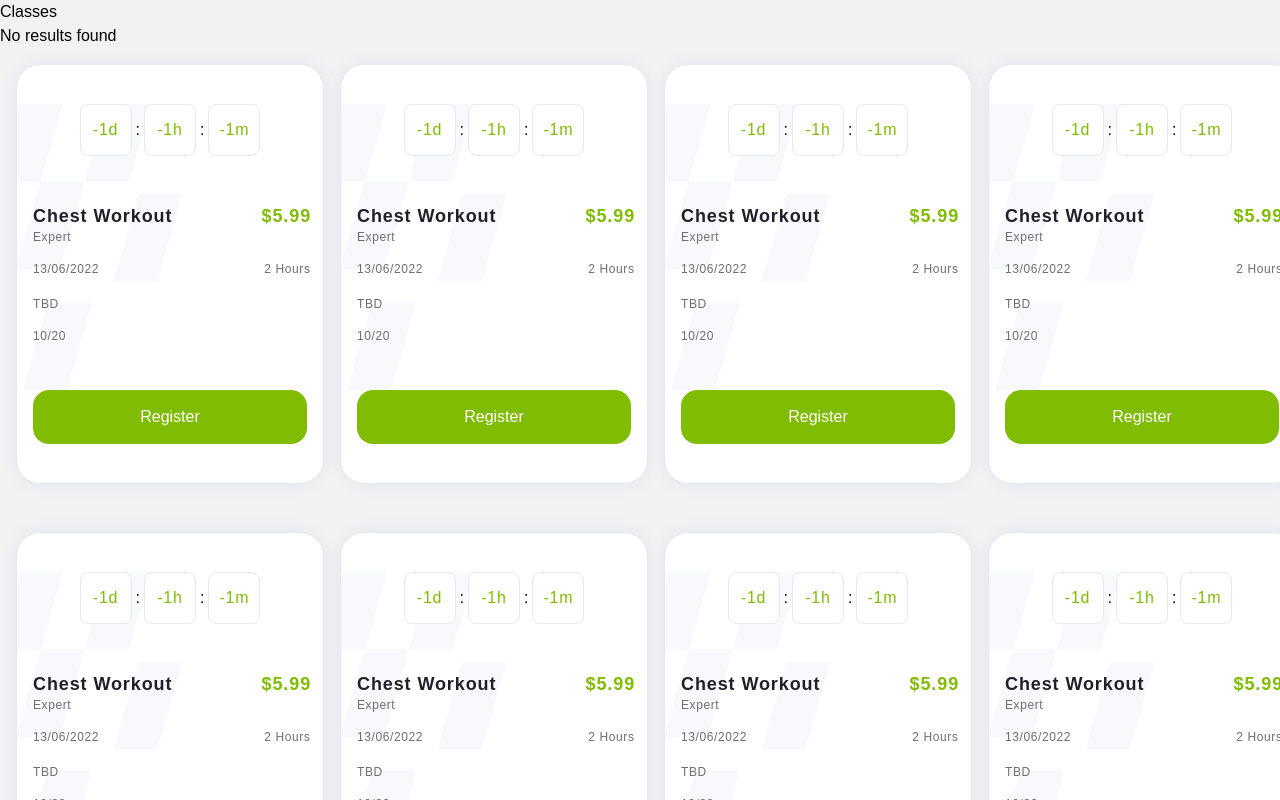
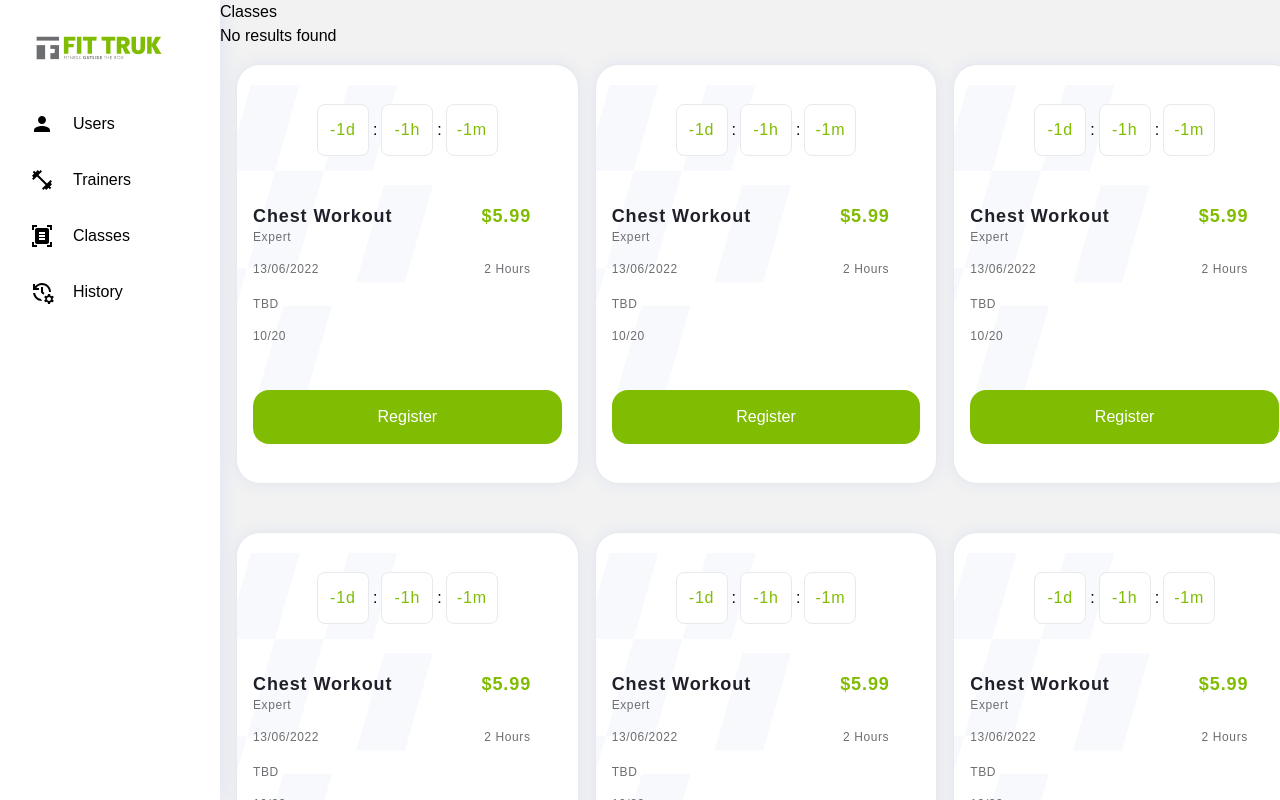
Before and after one commit to mariasaavedra/web-template, a Next.js app: page /member/classes in a window 1280 px wide. Shown: the top 800 px of the page. Built offline with nearby package versions, Linux system fonts and the light colour scheme.

Commit message:
Added Layout to several pages

```diff
--- a/src/components/NavItem/NavItem.tsx
+++ b/src/components/NavItem/NavItem.tsx
@@ -1,3 +1,4 @@
+import Link from "next/link";
 import React from "react";
 import styles from "./NavItem.module.css";
 
@@ -11,7 +12,7 @@ export default function NavItem(props: NavItemProps) {
   return (
     <div className={styles.NavItemComponent}>
       <span>{props?.icon}</span>
-      <a href="#">{props.label}</a>
+      <Link href={props.anchor}>{props.label}</Link>
     </div>
   );
 }
--- a/src/components/Sidebar/Sidebar.tsx
+++ b/src/components/Sidebar/Sidebar.tsx
@@ -23,21 +23,21 @@ export default function Sidebar(props: SidebarProps) {
         className="p-8"
         alt="Logo"
       />
-      <NavItem label={"Users"} icon={<Person></Person>} anchor={"#"}></NavItem>
+      <NavItem label={"Users"} icon={<Person></Person>} anchor={"/admin/users"}></NavItem>
       <NavItem
         label={"Trainers"}
         icon={<FitnessCenter></FitnessCenter>}
-        anchor={"#"}
+        anchor={"/trainers"}
       ></NavItem>
       <NavItem
         label={"Classes"}
         icon={<DocumentScanner></DocumentScanner>}
-        anchor={"#"}
+        anchor={"/member/classes"}
       ></NavItem>
       <NavItem
         label={"History"}
         icon={<ManageHistory></ManageHistory>}
-        anchor={"#"}
+        anchor={"/member/history"}
       ></NavItem>
     </div>
   );
--- a/src/pages/member/classes.tsx
+++ b/src/pages/member/classes.tsx
@@ -1,12 +1,19 @@
 import ClassCardList from "../../components/ClassCardList/ClassCardList";
+import Layout from "../../components/Layout/Layout";
+import Sidebar from "../../components/Sidebar/Sidebar";
 import Table from "../../components/Table/Table";
 
 export default function History() {
   return (
     <>
-      <h1>Classes</h1>
-      <Table columns={[]} data={[]}></Table>
-      <ClassCardList></ClassCardList>
+      <Layout>
+        <Sidebar></Sidebar>
+        <div>
+          <h1>Classes</h1>
+          <Table columns={[]} data={[]}></Table>
+          <ClassCardList></ClassCardList>
+        </div>
+      </Layout>
     </>
   );
 }
--- a/src/pages/member/history.tsx
+++ b/src/pages/member/history.tsx
@@ -1,10 +1,17 @@
 import ClassCardList from "../../components/ClassCardList/ClassCardList";
+import Layout from "../../components/Layout/Layout";
+import Sidebar from "../../components/Sidebar/Sidebar";
 
 export default function History() {
   return (
     <>
-      <h1>History</h1>
-      <ClassCardList></ClassCardList>
+      <Layout>
+        <Sidebar></Sidebar>
+        <div>
+          <h1>History</h1>
+          <ClassCardList></ClassCardList>
+        </div>
+      </Layout>
     </>
   );
 }
```
